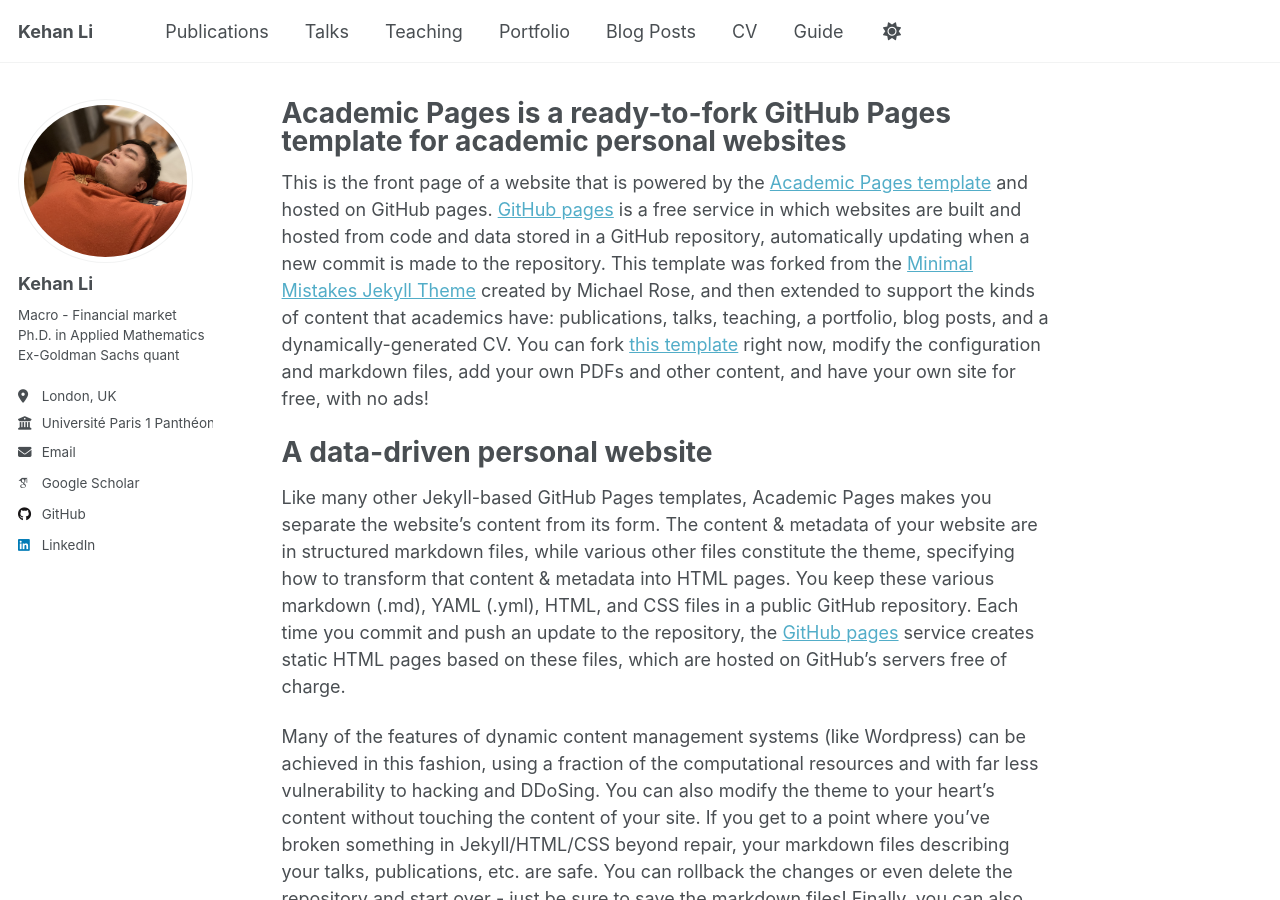
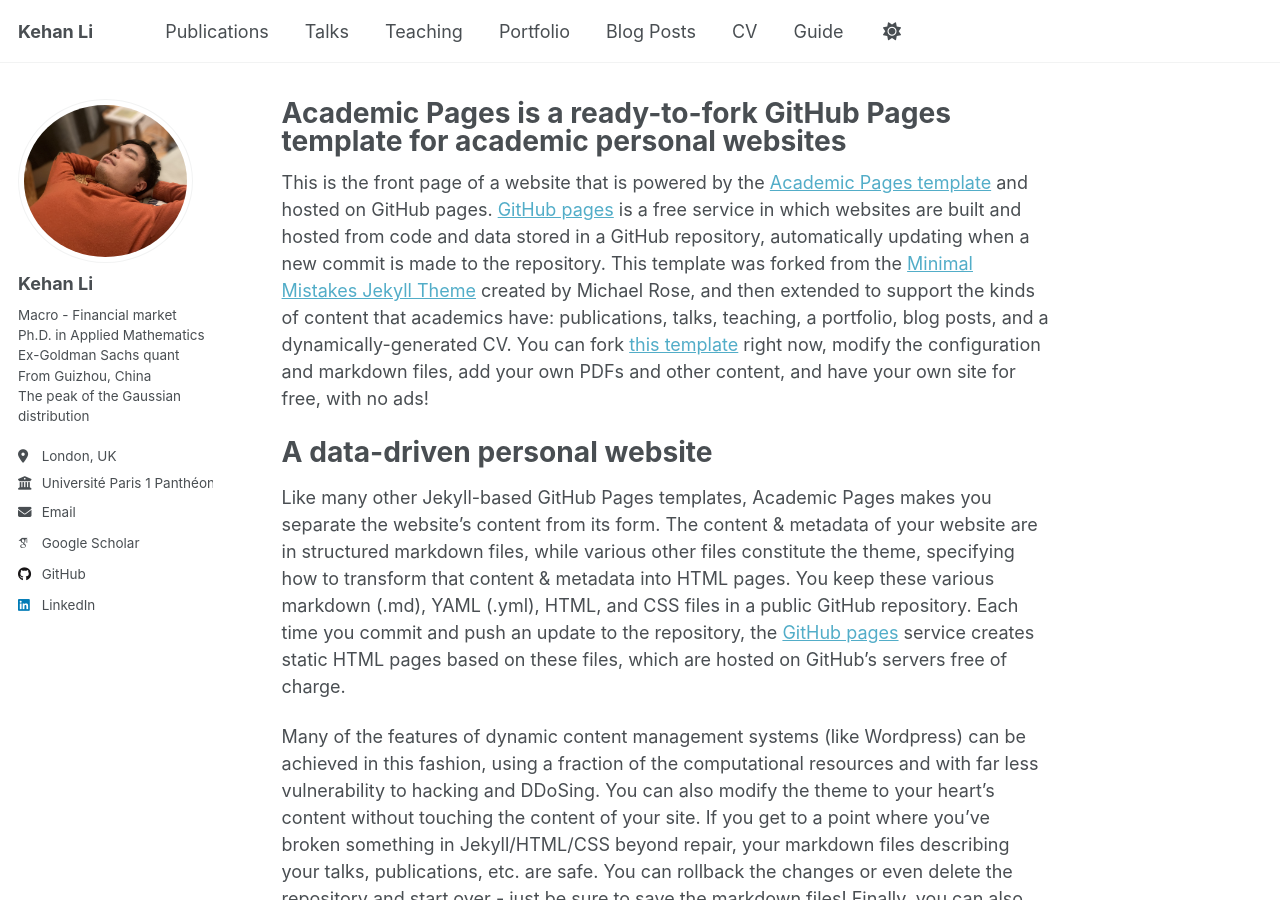
Before and after one commit to KehanLi-1123/KehanLi.github.io, a Jekyll site: the page built from _pages/about.md, in a window 1280 px wide and 900 px high. Built offline with Jekyll 4.4.1, drawn with Linux system fonts in a browser that asks for light colours; some web fonts are replaced.

Commit message:
Update _config.yml

```diff
--- a/_config.yml
+++ b/_config.yml
@@ -25,7 +25,7 @@ author:
   avatar           : "profile.png"
   name             : "Kehan Li"
   pronouns         : # example: "she/her"
-  bio              : "Macro - Financial market<br>Ph.D. in Applied Mathematics<br>Ex-Goldman Sachs quant"
+  bio              : "Macro - Financial market<br>Ph.D. in Applied Mathematics<br>Ex-Goldman Sachs quant<br>From Guizhou, China<br>The peak of the Gaussian distribution"
   location         : "London, UK"
   employer         : "Université Paris 1 Panthéon-Sorbonne"
   uri              : # URL
```
